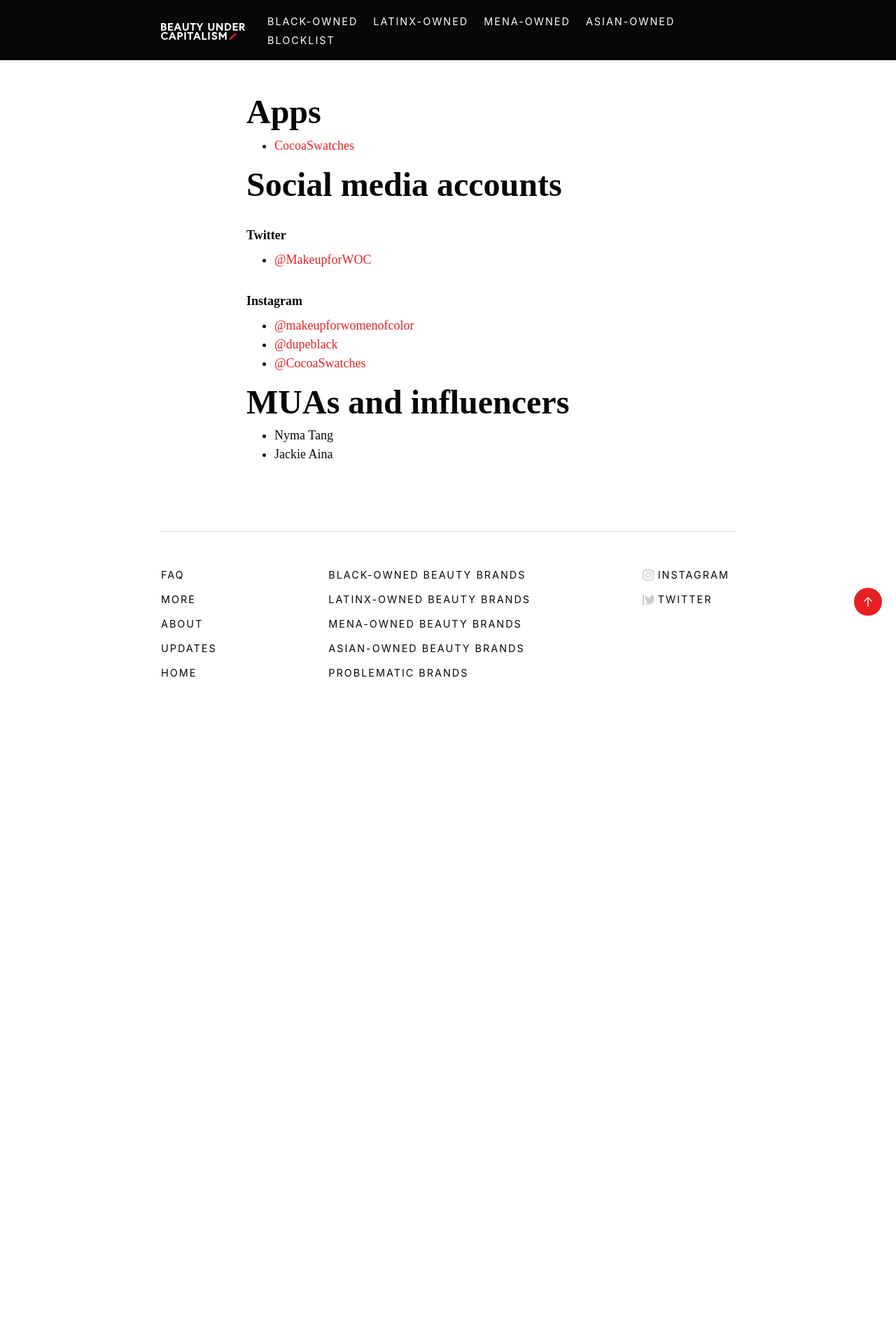
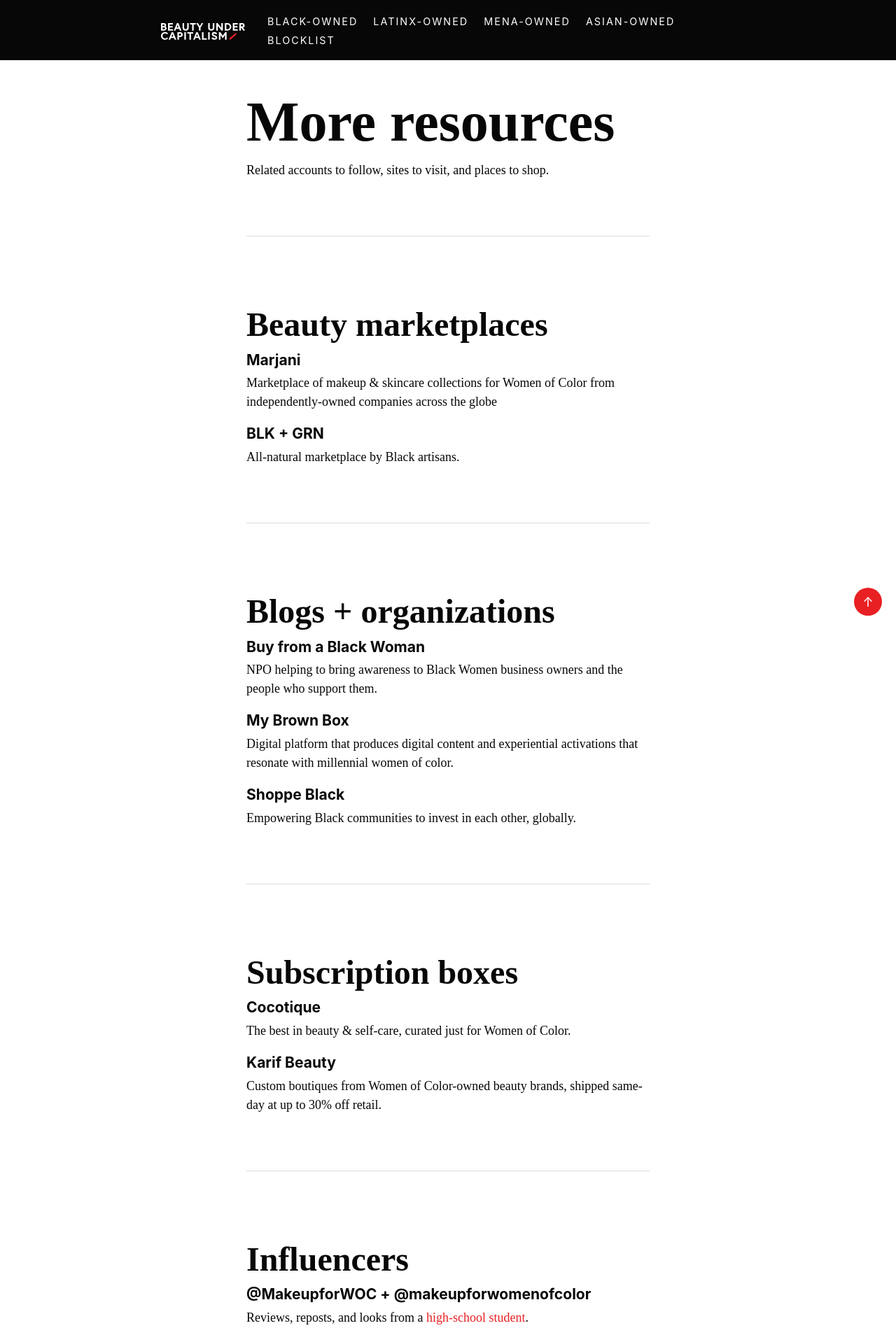
Before and after one commit to skullface/beauty-under-capitalism, a Jekyll site: the page built from more.md, in a window 1280 px wide. Shown: the top 1918 px of the page at 70% size. Built offline with Jekyll 4.4.1, drawn with Linux system fonts in a browser that asks for light colours; some web fonts are replaced; before the commit the page ends 1063 px from its top, so only the background shows below that; some of the changed text lies outside the part shown.

Commit message:
overall pages updates

```diff
--- a/404.html
+++ /dev/null
@@ -1,5 +0,0 @@
----
-layout: default
----
-
-The requested page could not be found.
--- a/_scss/_page.scss
+++ b/_scss/_page.scss
@@ -1,4 +1,8 @@
 .page-container {
   margin-top: 3rem;
   @extend .container-small;
+
+  h1 {
+    margin-bottom: $spacer-2;
+  }
 }
--- a/more.md
+++ b/more.md
@@ -3,19 +3,56 @@
 layout: page
 ---
 
-## Apps
-* [CocoaSwatches](https://www.cocoaswatches.com)
+# More resources
 
-## Social media accounts
+Related accounts to follow, sites to visit, and places to shop.
 
-#### Twitter
-* [@MakeupforWOC](https://twitter.com/MakeupForWOC)
+---
 
-#### Instagram
-* [@makeupforwomenofcolor](https://instagram.com/makeupforwomenofcolor)
-* [@dupeblack](https://www.instagram.com/dupeblack)
-* [@CocoaSwatches](https://www.instagram.com/cocoaswatches/)
+## Beauty marketplaces
 
-## MUAs and influencers
-* Nyma Tang
-* Jackie Aina
+### [Marjani](https://www.marjanibeauty.com/)
+Marketplace of makeup & skincare collections for Women of Color from independently-owned companies across the globe
+
+### [BLK + GRN](https://blkgrn.com)
+All-natural marketplace by Black artisans.
+
+---
+
+## Blogs + organizations
+
+### [Buy from a Black Woman](https://www.buyfromablackwoman.org/)
+NPO helping to bring awareness to Black Women business owners and the people who support them.
+
+### [My Brown Box](http://www.mybrownbox.com)
+Digital platform that produces digital content and experiential activations that resonate with millennial women of color.
+
+### [Shoppe Black](https://shoppeblack.us/)
+Empowering Black communities to invest in each other, globally.
+
+---
+
+## Subscription boxes
+### [Cocotique](https://www.cocotique.com/subscribe/the-box)
+The best in beauty & self-care, curated just for Women of Color.
+
+### [Karif Beauty](https://karifbeauty.com)
+Custom boutiques from Women of Color-owned beauty brands, shipped same-day at up to 30% off retail.
+
+---
+
+## Influencers
+### [@MakeupforWOC](https://twitter.com/MakeupForWOC) + [@makeupforwomenofcolor](https://instagram.com/makeupforwomenofcolor)
+Reviews, reposts, and looks from a [high-school student](https://www.teenvogue.com/story/tiara-willis-makeup-for-woc).
+
+### [@dupeblack](https://www.instagram.com/dupeblack)
+Black-owned (BoB) alternatives to beauty products, highlighting BoB.
+
+### [@CocoaSwatches](https://www.instagram.com/cocoaswatches/)
+Beauty exploration with melanin in mind.
+
+### [@browngirlfriendly](https://www.instagram.com/browngirlfriendly/)
+Swatches of new product launches on unequally-represented skintones.
+
+### [@darkskinnedmakeupdaily](https://instagram.com/darkskinnedmakeupdaily)
+Swatches and views from two beauty bloggers.
```
Also changed, not shown: 404.md (added, +6 -0 lines), about.md (+8 -6 lines), faq.md (+12 -3 lines), updates.md (+1 -1 lines).
